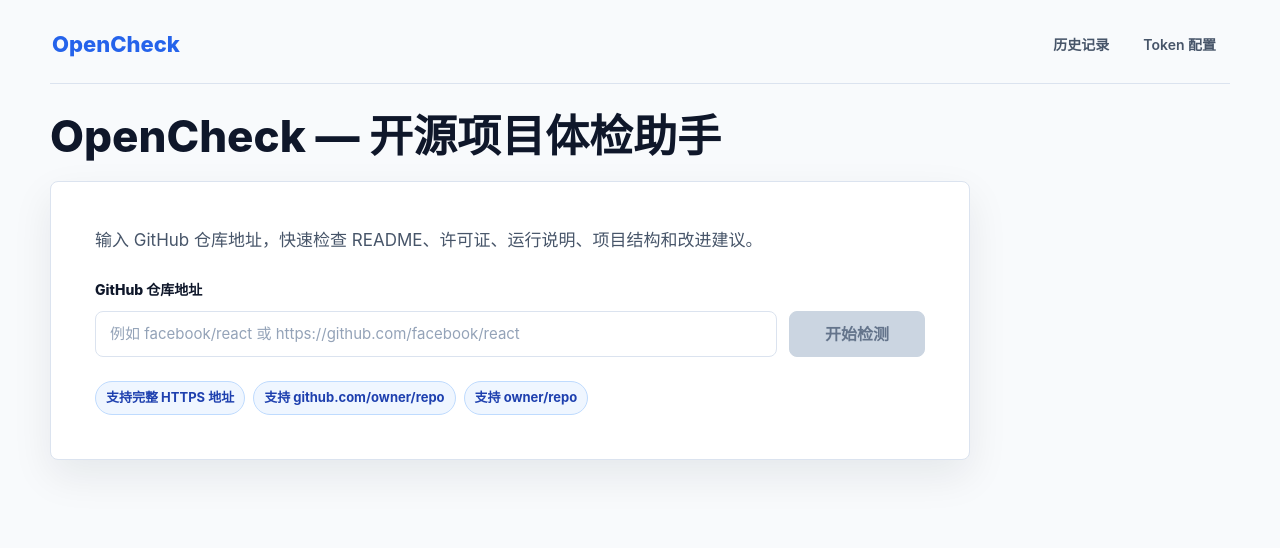
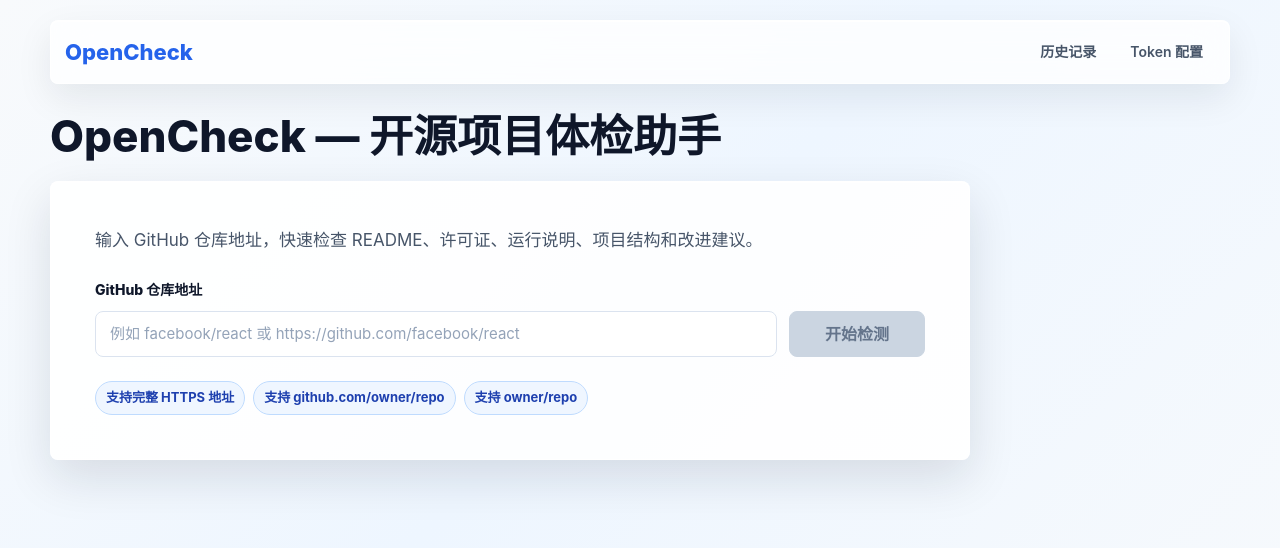
Before and after one commit to Bistu-OSSDT-2026/OpenCheck, a React (Vite) app: page / in a window 1280 px wide. Shown: the top 548 px of the page. Built offline with nearby package versions, Linux system fonts and the light colour scheme.

Commit message:
修复启动端口并优化界面动效

```diff
--- a/src/styles/global.css
+++ b/src/styles/global.css
@@ -11,14 +11,21 @@
   --color-danger: #dc2626;
   --color-danger-soft: #fef2f2;
   --color-bg: #f8fafc;
-  --color-surface: #ffffff;
+  --color-surface: rgba(255, 255, 255, 0.88);
+  --color-surface-strong: rgba(255, 255, 255, 0.96);
   --color-surface-muted: #f1f5f9;
   --color-border: #dbe3ef;
   --color-border-strong: #bfdbfe;
+  --color-glass-border: rgba(255, 255, 255, 0.72);
   --color-text: #0f172a;
   --color-muted: #475569;
-  --shadow-card: 0 16px 40px rgba(15, 23, 42, 0.08);
-  --shadow-soft: 0 8px 22px rgba(15, 23, 42, 0.06);
+  --shadow-card: 0 18px 48px rgba(15, 23, 42, 0.12);
+  --shadow-soft: 0 10px 28px rgba(15, 23, 42, 0.08);
+  --shadow-glass-inset: inset 0 1px 0 rgba(255, 255, 255, 0.78);
+  --glass-blur: 18px;
+  --motion-fast: 180ms;
+  --motion-page: 280ms;
+  --ease-out: cubic-bezier(0.16, 1, 0.3, 1);
   --radius: 8px;
   --level-excellent: #16a34a;
   --level-good: #2563eb;
@@ -33,17 +40,20 @@
 }
 
 html {
-  background: var(--color-bg);
+  background: linear-gradient(135deg, #f8fafc 0%, #eef6ff 46%, #f8fafc 100%);
+  scroll-behavior: smooth;
 }
 
 body {
   min-width: 320px;
   font-family: Inter, -apple-system, BlinkMacSystemFont, "Segoe UI", "PingFang SC",
     "Hiragino Sans GB", "Microsoft YaHei", sans-serif;
-  background: var(--color-bg);
+  background: linear-gradient(135deg, #f8fafc 0%, #eef6ff 46%, #f8fafc 100%);
+  background-attachment: fixed;
   color: var(--color-text);
   line-height: 1.65;
   text-rendering: optimizeLegibility;
+  color-scheme: light;
 }
 
 button,
@@ -66,6 +76,8 @@
 
 a {
   color: inherit;
+  transition: color var(--motion-fast) ease, background var(--motion-fast) ease,
+    border-color var(--motion-fast) ease;
 }
 
 :focus-visible {
@@ -85,12 +97,20 @@
 }
 
 .page-layout__nav {
+  position: sticky;
+  top: 12px;
+  z-index: 20;
   display: flex;
   align-items: center;
   gap: 24px;
   min-height: 64px;
-  padding: 0 2px 14px;
-  border-bottom: 1px solid var(--color-border);
+  padding: 8px 14px;
+  border: 1px solid var(--color-glass-border);
+  border-radius: var(--radius);
+  background: rgba(255, 255, 255, 0.76);
+  box-shadow: 0 14px 36px rgba(15, 23, 42, 0.08), var(--shadow-glass-inset);
+  backdrop-filter: blur(var(--glass-blur));
+  -webkit-backdrop-filter: blur(var(--glass-blur));
   margin-bottom: 28px;
 }
 
@@ -121,19 +141,23 @@
   font-size: 14px;
   font-weight: 600;
   text-decoration: none;
-  transition: background 180ms ease, color 180ms ease;
+  transition: background var(--motion-fast) ease, color var(--motion-fast) ease,
+    transform var(--motion-fast) var(--ease-out), box-shadow var(--motion-fast) ease;
 }
 
 .page-layout__link:hover,
 .page-layout__link--active {
   background: var(--color-primary-soft);
   color: var(--color-primary);
+  box-shadow: 0 8px 18px rgba(37, 99, 235, 0.1);
+  transform: translateY(-1px);
 }
 
 .page-layout__main {
   display: flex;
   flex-direction: column;
   gap: 20px;
+  animation: page-enter var(--motion-page) var(--ease-out) both;
 }
 
 .page-layout__back {
@@ -146,12 +170,14 @@
   color: var(--color-primary);
   font-size: 14px;
   font-weight: 700;
-  transition: background 180ms ease, border-color 180ms ease;
+  transition: background var(--motion-fast) ease, border-color var(--motion-fast) ease,
+    transform var(--motion-fast) var(--ease-out);
 }
 
 .page-layout__back:hover {
   border-color: var(--color-border-strong);
   background: var(--color-primary-soft);
+  transform: translateX(-2px);
 }
 
 .page-layout__title {
@@ -164,6 +190,7 @@
 
 .page-layout__content {
   min-width: 0;
+  animation: content-enter 320ms var(--ease-out) 50ms both;
 }
 
 /* ===== Shared Components ===== */
@@ -275,7 +302,9 @@
   border: 1px solid var(--color-border);
   border-radius: var(--radius);
   background: var(--color-surface);
-  box-shadow: var(--shadow-soft);
+  box-shadow: var(--shadow-soft), var(--shadow-glass-inset);
+  backdrop-filter: blur(var(--glass-blur));
+  -webkit-backdrop-filter: blur(var(--glass-blur));
   text-align: center;
 }
 
@@ -297,6 +326,30 @@
 @keyframes spin {
   to {
     transform: rotate(360deg);
+  }
+}
+
+@keyframes page-enter {
+  from {
+    opacity: 0;
+    transform: translateY(8px);
+  }
+
+  to {
+    opacity: 1;
+    transform: translateY(0);
+  }
+}
+
+@keyframes content-enter {
+  from {
+    opacity: 0;
+    transform: translateY(10px);
+  }
+
+  to {
+    opacity: 1;
+    transform: translateY(0);
   }
 }
 
@@ -328,8 +381,9 @@
   min-height: 44px;
   border-radius: 8px;
   font-weight: 800;
-  transition: background 180ms ease, border-color 180ms ease, color 180ms ease,
-    box-shadow 180ms ease, transform 180ms ease;
+  transition: background var(--motion-fast) ease, border-color var(--motion-fast) ease,
+    color var(--motion-fast) ease, box-shadow var(--motion-fast) ease,
+    transform var(--motion-fast) var(--ease-out);
 }
 
 .error-state__actions button:hover,
@@ -357,11 +411,14 @@
   display: grid;
   gap: 24px;
   max-width: 920px;
-  border: 1px solid var(--color-border);
+  border: 1px solid var(--color-glass-border);
   border-radius: var(--radius);
   background: var(--color-surface);
-  box-shadow: var(--shadow-card);
+  box-shadow: var(--shadow-card), var(--shadow-glass-inset);
+  backdrop-filter: blur(var(--glass-blur));
+  -webkit-backdrop-filter: blur(var(--glass-blur));
   padding: clamp(24px, 5vw, 44px);
+  transition: border-color var(--motion-fast) ease, box-shadow var(--motion-fast) ease;
 }
 
 .home-hero__summary {
@@ -395,11 +452,13 @@
   min-height: 46px;
   border: 1px solid var(--color-border);
   border-radius: 8px;
-  background: #fff;
+  background: var(--color-surface-strong);
   color: var(--color-text);
   font-size: 15px;
   outline: none;
-  transition: border-color 180ms ease, box-shadow 180ms ease;
+  box-shadow: var(--shadow-glass-inset);
+  transition: background var(--motion-fast) ease, border-color var(--motion-fast) ease,
+    box-shadow var(--motion-fast) ease;
 }
 
 .home-form__input {
@@ -445,6 +504,16 @@
   box-shadow: 0 12px 22px rgba(37, 99, 235, 0.22);
 }
 
+.home-form__submit:active:not(:disabled),
+.result-btn:active,
+.report-btn:active,
+.token-save-btn:active,
+.history-clear-btn:active,
+.history-item__delete:active,
+.token-clear-btn:active {
+  transform: translateY(0);
+}
+
 .home-form__submit:disabled {
   border-color: #cbd5e1;
   background: #cbd5e1;
@@ -467,6 +536,14 @@
   color: #1e40af;
   font-size: 13px;
   font-weight: 700;
+  transition: background var(--motion-fast) ease, border-color var(--motion-fast) ease,
+    transform var(--motion-fast) var(--ease-out);
+}
+
+.home-tips span:hover {
+  border-color: var(--color-primary);
+  background: rgba(239, 246, 255, 0.82);
+  transform: translateY(-1px);
 }
 
 /* ===== R4：检测结果页 ===== */
@@ -482,10 +559,23 @@
 .token-info,
 .token-form,
 .history-item {
-  border: 1px solid var(--color-border);
+  border: 1px solid var(--color-glass-border);
   border-radius: var(--radius);
   background: var(--color-surface);
-  box-shadow: var(--shadow-soft);
+  box-shadow: var(--shadow-soft), var(--shadow-glass-inset);
+  backdrop-filter: blur(var(--glass-blur));
+  -webkit-backdrop-filter: blur(var(--glass-blur));
+  transition: border-color var(--motion-fast) ease, box-shadow var(--motion-fast) ease,
+    transform var(--motion-fast) var(--ease-out);
+}
+
+.repo-card:hover,
+.result-summary:hover,
+.result-section:hover,
+.token-info:hover,
+.token-form:hover {
+  border-color: var(--color-border-strong);
+  box-shadow: var(--shadow-card), var(--shadow-glass-inset);
 }
 
 .repo-card {
@@ -527,11 +617,20 @@
   padding: 12px 14px;
   border: 1px solid var(--color-border);
   border-radius: var(--radius);
-  background: var(--color-surface);
+  background: var(--color-surface-strong);
   color: var(--color-muted);
   font-size: 14px;
   font-weight: 650;
   overflow-wrap: anywhere;
+  box-shadow: var(--shadow-glass-inset);
+  transition: border-color var(--motion-fast) ease, background var(--motion-fast) ease,
+    transform var(--motion-fast) var(--ease-out);
+}
+
+.repo-meta span:hover {
+  border-color: var(--color-border-strong);
+  background: rgba(255, 255, 255, 0.98);
+  transform: translateY(-1px);
 }
 
 .result-summary {
@@ -563,7 +662,7 @@
 .report-btn--secondary,
 .token-clear-btn {
   border: 1px solid var(--color-primary);
-  background: #fff;
+  background: var(--color-surface-strong);
   color: var(--color-primary);
 }
 
@@ -605,7 +704,17 @@
   padding: 12px 14px;
   border: 1px solid var(--color-border);
   border-radius: var(--radius);
-  background: #fff;
+  background: var(--color-surface-strong);
+  box-shadow: var(--shadow-glass-inset);
+  transition: background var(--motion-fast) ease, border-color var(--motion-fast) ease,
+    box-shadow var(--motion-fast) ease, transform var(--motion-fast) var(--ease-out);
+}
+
+.check-item:hover {
+  border-color: var(--color-border-strong);
+  background: rgba(255, 255, 255, 0.98);
+  box-shadow: 0 10px 22px rgba(15, 23, 42, 0.07), var(--shadow-glass-inset);
+  transform: translateY(-1px);
 }
 
 .check-item__main {
@@ -639,6 +748,14 @@
   border-radius: var(--radius);
   background: var(--color-warning-soft);
   padding: 14px 16px;
+  transition: border-color var(--motion-fast) ease, box-shadow var(--motion-fast) ease,
+    transform var(--motion-fast) var(--ease-out);
+}
+
+.suggestion-item:hover {
+  border-color: #fdba74;
+  box-shadow: 0 10px 22px rgba(217, 119, 6, 0.08);
+  transform: translateY(-1px);
 }
 
 .suggestion-item h3 {
@@ -747,7 +864,7 @@
 }
 
 .report-content thead {
-  background: #eaf2ff;
+  background: rgba(234, 242, 255, 0.92);
 }
 
 .report-content th,
@@ -770,7 +887,15 @@
 }
 
 .report-content tbody tr:nth-child(even) {
-  background: #f8fbff;
+  background: rgba(248, 251, 255, 0.82);
+}
+
+.report-content tbody tr {
+  transition: background var(--motion-fast) ease;
+}
+
+.report-content tbody tr:hover {
+  background: rgba(239, 246, 255, 0.9);
 }
 
 .report-content hr {
@@ -797,7 +922,7 @@
 .history-clear-btn,
 .history-item__delete {
   border: 1px solid #fecaca;
-  background: #fff;
+  background: var(--color-surface-strong);
   color: var(--color-danger);
 }
 
@@ -818,7 +943,6 @@
   align-items: center;
   gap: 16px;
   padding: 18px 20px;
-  transition: border-color 180ms ease, box-shadow 180ms ease, transform 180ms ease;
 }
 
 .history-item:hover {
@@ -895,6 +1019,9 @@
 }
 
 .token-info a {
+  display: inline-flex;
+  align-items: center;
+  min-height: 44px;
   color: var(--color-primary);
   font-weight: 800;
 }
```
Also changed, not shown: 2 other files (tests, documents, lock files or other folders).
